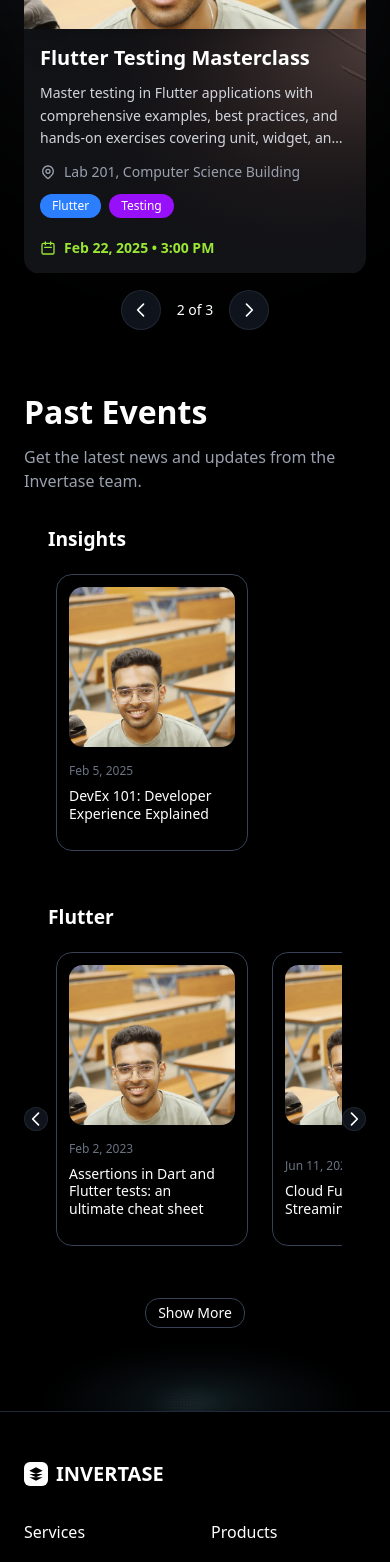
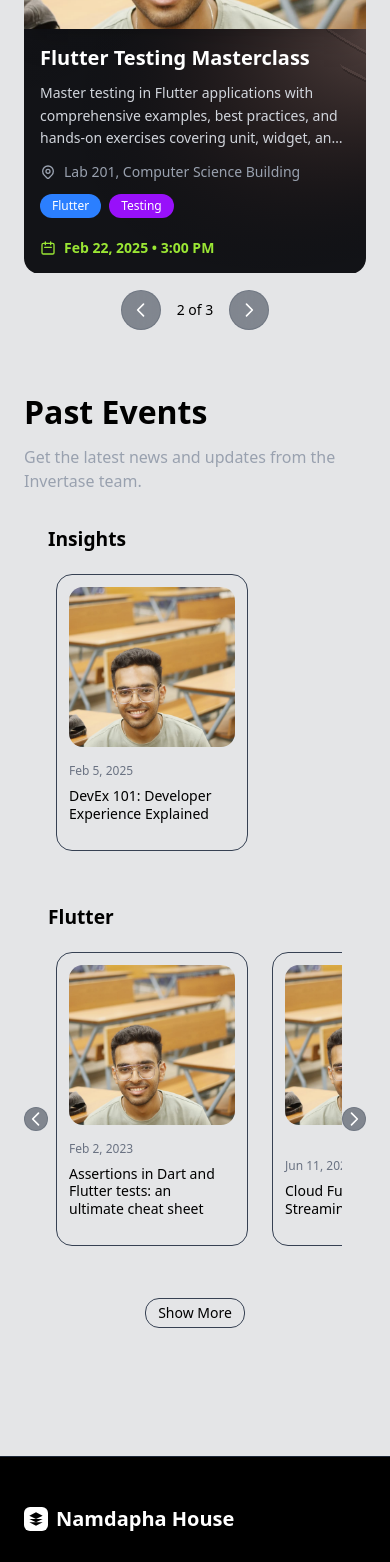
Before and after one commit to shivangsaraswat/namdapha-website, a Next.js app in the folder frontend/: page /events in a window 390 px wide. Shown: the part 989-2551 px from the top of the page. Built offline with nearby package versions, Linux system fonts and the light colour scheme.

Commit message:
feat(events): migrate events page visuals and fix key warnings

```diff
--- a/frontend/app/events/page.tsx
+++ b/frontend/app/events/page.tsx
@@ -251,7 +251,7 @@
 	);
 
 	return (
-		<div className="min-h-screen bg-black text-white relative overflow-hidden">
+		<div className="min-h-screen bg-[rgb(228,229,231)] text-black relative overflow-hidden">
 			{/* Hero Background SVG - positioned like council page */}
 			<div className="absolute left-1/2 top-0 w-[2842px] h-[480px] max-w-none -translate-x-1/2 overflow-hidden">
 				<Image
@@ -265,7 +265,7 @@
 			</div>
 
 			{/* Navbar */}
-			<div className="relative z-20">
+			<div className="relative z-20 text-white">
 				<Navbar />
 			</div>
 
@@ -288,16 +288,8 @@
 			</section>
 
 			{/* Main Content */}
-			<main className="relative z-10 px-6 md:px-8 lg:px-12 pt-[480px]">
+			<main className="relative z-10 px-6 md:px-8 lg:px-12 pt-[480px] pb-32">
 				<div className="max-w-[1200px] mx-auto pt-16 relative">
-					{/* Decorative left/right background gradients for Upcoming & Past events */}
-					<div className="absolute inset-0 z-0 pointer-events-none">
-						{/* Left gradient */}
-						<span className="absolute left-[-120px] top-20 h-[600px] w-[550px] rotate-[-35deg] rounded-full bg-[radial-gradient(50%_50%_at_50%_50%,rgba(47,50,62,0.70)_2%,rgba(36,39,48,0.40)_41.5%,rgba(36,39,48,0.00)_90%)] blur-[100px]"></span>
-						{/* Right gradient */}
-						<span className="absolute right-[-150px] top-0 h-[450px] w-[900px] rotate-[-21deg] rounded-full bg-[radial-gradient(50%_50%_at_50%_50%,rgba(27,46,48,0.80)_0%,rgba(20,32,41,0.40)_44%,rgba(20,32,41,0.00)_96.5%)] blur-[40px]"></span>
-					</div>
-
 					{/* ensure content stacks above gradients */}
 					<div className="relative z-10">
 						{/* Header - rebranded as Upcoming Events */}
@@ -496,7 +488,8 @@
 										</svg>
 									</button>
 
-									<div className="text-white text-sm font-medium">
+									{/* Make counter text dark on light background */}
+									<div className="text-black text-sm font-medium">
 										{currentEventIndex + 1} of {upcomingEvents.length}
 									</div>
 
@@ -549,7 +542,7 @@
 								const isOverflowing = el && el.scrollWidth > el.clientWidth;
 
 								return (catEvents.length > 0 && (
-									<div className="flex flex-col gap-2">
+									<div key={category} className="flex flex-col gap-2">
 										<h3 className="text-[1.2rem] font-semibold md:text-xl ml-6 md:ml-14">{category}</h3>
 										<div className="flex items-center">
 											<button onClick={() => document.getElementById(category)?.scrollBy({ left: -200, behavior: 'smooth' })} className="w-6 h-6 md:w-10 md:h-10 lg:w-12 lg:h-12 relative bg-gray-800/50 hover:bg-gray-700/70 hover:scale-110 rounded-full flex justify-center items-center shrink-0 cursor-pointer transition-all duration-300 border border-gray-600/30" style={{ visibility: isOverflowing ? 'visible' : 'hidden' }}>
@@ -575,13 +568,13 @@
 																		{event.date}
 																	</div>
 																</div>
-																<h3 className="text-sm md:text-base lg:text-lg text-white transition-colors leading-tight">
+																<h3 className="text-sm md:text-base lg:text-lg text-black transition-colors leading-tight">
 																	{event.title}
 																</h3>
 															</div>
-														</article>
-													)
-												})}
+															</article>
+														)
+													})}
 											</div>
 											<button onClick={() => document.getElementById(category)?.scrollBy({ left: 200, behavior: 'smooth' })} className="w-6 h-6 md:w-10 md:h-10 lg:w-12 lg:h-12 relative bg-gray-800/50 hover:bg-gray-700/70 hover:scale-110 rounded-full flex justify-center items-center shrink-0 cursor-pointer transition-all duration-300 backdrop-blur-sm border border-gray-600/30" style={{ visibility: isOverflowing ? 'visible' : 'hidden' }}>
 												<svg className="w-5 h-5 lg:w-6 lg:h-6 text-white" fill="none" stroke="currentColor" viewBox="0 0 24 24">
--- a/frontend/components/EventFooter.tsx
+++ b/frontend/components/EventFooter.tsx
@@ -3,15 +3,6 @@
 const EventFooter = () => {
   return (
     <div className="relative" data-events-footer>
-      {/* Background SVG at the top */}
-      <div className="w-full">
-        <img
-          src="/eventsbg-footor.svg"
-          alt=""
-          className="w-full h-auto"
-        />
-      </div>
-
       {/* Footer Content */}
       <footer className="bg-black text-white py-12 border-t border-gray-800" data-events-footer>
         <div className="max-w-7xl mx-auto px-6">
@@ -24,7 +15,7 @@
                   <path fill="currentColor" d="M12 2L2 7l10 5 10-5-10-5zM2 17l10 5 10-5M2 12l10 5 10-5"/>
                 </svg>
               </div>
-              <span className="text-xl font-bold">INVERTASE</span>
+              <span className="text-xl font-bold">Namdapha House</span>
             </div>
 
             {/* Navigation Sections - Responsive Layout */}
@@ -112,7 +103,7 @@
 
             {/* Copyright and Legal Links */}
             <div className="flex flex-col md:flex-row md:items-center gap-2 md:gap-6 text-sm text-gray-400 order-1 lg:order-2">
-              <span className="text-center md:text-left">Copyright © 2025 Invertase Limited. All rights reserved.</span>
+              <span className="text-center md:text-left">Copyright © 2025 Namdapha House All rights reserved.</span>
               <div className="flex flex-wrap justify-center md:justify-start gap-4">
                 <a href="#" className="hover:text-white transition-colors">Privacy Policy</a>
                 <a href="#" className="hover:text-white transition-colors">Cookie Policy</a>
--- a/frontend/components/Navbar.tsx
+++ b/frontend/components/Navbar.tsx
@@ -7,39 +7,39 @@
   const [isMenuOpen, setIsMenuOpen] = useState(false);
 
   return (
-    <header className="relative z-50 w-full px-6 py-5 md:px-8 lg:px-12">
+    <header className="relative z-50 w-full px-6 py-5 md:px-8 lg:px-12 text-white">
       <nav className="flex items-center justify-between max-w-[1200px] mx-auto">
         <div className="flex items-center space-x-3">
-          <Link href="/home" className="font-bold text-lg lg:text-xl tracking-tight">Namdapha House</Link>
+          <Link href="/home" className="font-bold text-lg lg:text-xl tracking-tight text-white">Namdapha House</Link>
         </div>
 
         {/* Desktop Navigation */}
         <div className="hidden lg:flex items-center space-x-7">
-          <Link href="/about" className="flex items-center space-x-1 text-current hover:opacity-90 transition-colors text-base">
+          <Link href="/about" className="flex items-center space-x-1 text-white hover:opacity-90 transition-colors text-base">
             <span>About us</span>
-            <svg className="w-3 h-3 text-current" fill="none" stroke="currentColor" viewBox="0 0 24 24">
+            <svg className="w-3 h-3 text-white" fill="none" stroke="currentColor" viewBox="0 0 24 24">
               <path strokeLinecap="round" strokeLinejoin="round" strokeWidth={2} d="M19 9l-7 7-7-7" />
             </svg>
           </Link>
 
-          <Link href="/council" className="text-current hover:opacity-90 transition-colors text-base">
+          <Link href="/council" className="text-white hover:opacity-90 transition-colors text-base">
             Council
           </Link>
 
-          <Link href="/teams" className="flex items-center space-x-1 text-current hover:opacity-90 transition-colors text-base">
+          <Link href="/teams" className="flex items-center space-x-1 text-white hover:opacity-90 transition-colors text-base">
             <span>Teams</span>
-            <svg className="w-3 h-3 text-current" fill="none" stroke="currentColor" viewBox="0 0 24 24">
+            <svg className="w-3 h-3 text-white" fill="none" stroke="currentColor" viewBox="0 0 24 24">
               <path strokeLinecap="round" strokeLinejoin="round" strokeWidth={2} d="M19 9l-7 7-7-7" />
             </svg>
           </Link>
 
-          <Link href="/events" className="text-current hover:opacity-90 transition-colors text-base">
+          <Link href="/events" className="text-white hover:opacity-90 transition-colors text-base">
             Events
           </Link>
 
-          <Link href="/resources" className="flex items-center space-x-1 text-current hover:opacity-90 transition-colors text-base">
+          <Link href="/resources" className="flex items-center space-x-1 text-white hover:opacity-90 transition-colors text-base">
             <span>Resource Hub</span>
-            <svg className="w-3 h-3 text-current" fill="none" stroke="currentColor" viewBox="0 0 24 24">
+            <svg className="w-3 h-3 text-white" fill="none" stroke="currentColor" viewBox="0 0 24 24">
               <path strokeLinecap="round" strokeLinejoin="round" strokeWidth={2} d="M19 9l-7 7-7-7" />
             </svg>
           </Link>
@@ -57,9 +57,9 @@
             className="lg:hidden flex flex-col justify-center items-center w-8 h-8 space-y-1.5"
             aria-label="Toggle menu"
           >
-            <span className={`block w-6 h-0.5 bg-current transition-all duration-300 ${isMenuOpen ? 'rotate-45 translate-y-2' : ''}`}></span>
-            <span className={`block w-6 h-0.5 bg-current transition-all duration-300 ${isMenuOpen ? 'opacity-0' : ''}`}></span>
-            <span className={`block w-6 h-0.5 bg-current transition-all duration-300 ${isMenuOpen ? '-rotate-45 -translate-y-2' : ''}`}></span>
+            <span className={`block w-6 h-0.5 bg-white transition-all duration-300 ${isMenuOpen ? 'rotate-45 translate-y-2' : ''}`}></span>
+            <span className={`block w-6 h-0.5 bg-white transition-all duration-300 ${isMenuOpen ? 'opacity-0' : ''}`}></span>
+            <span className={`block w-6 h-0.5 bg-white transition-all duration-300 ${isMenuOpen ? '-rotate-45 -translate-y-2' : ''}`}></span>
           </button>
         </div>
       </nav>
```
